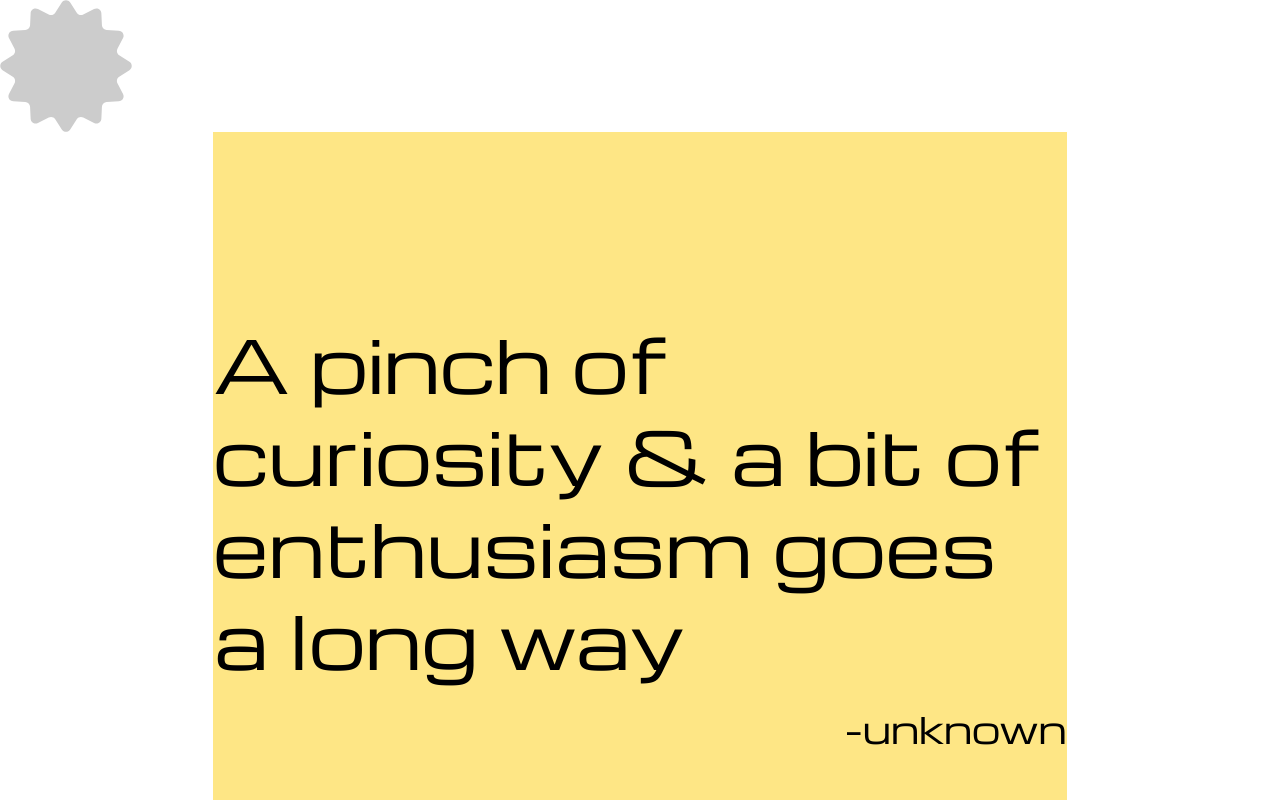
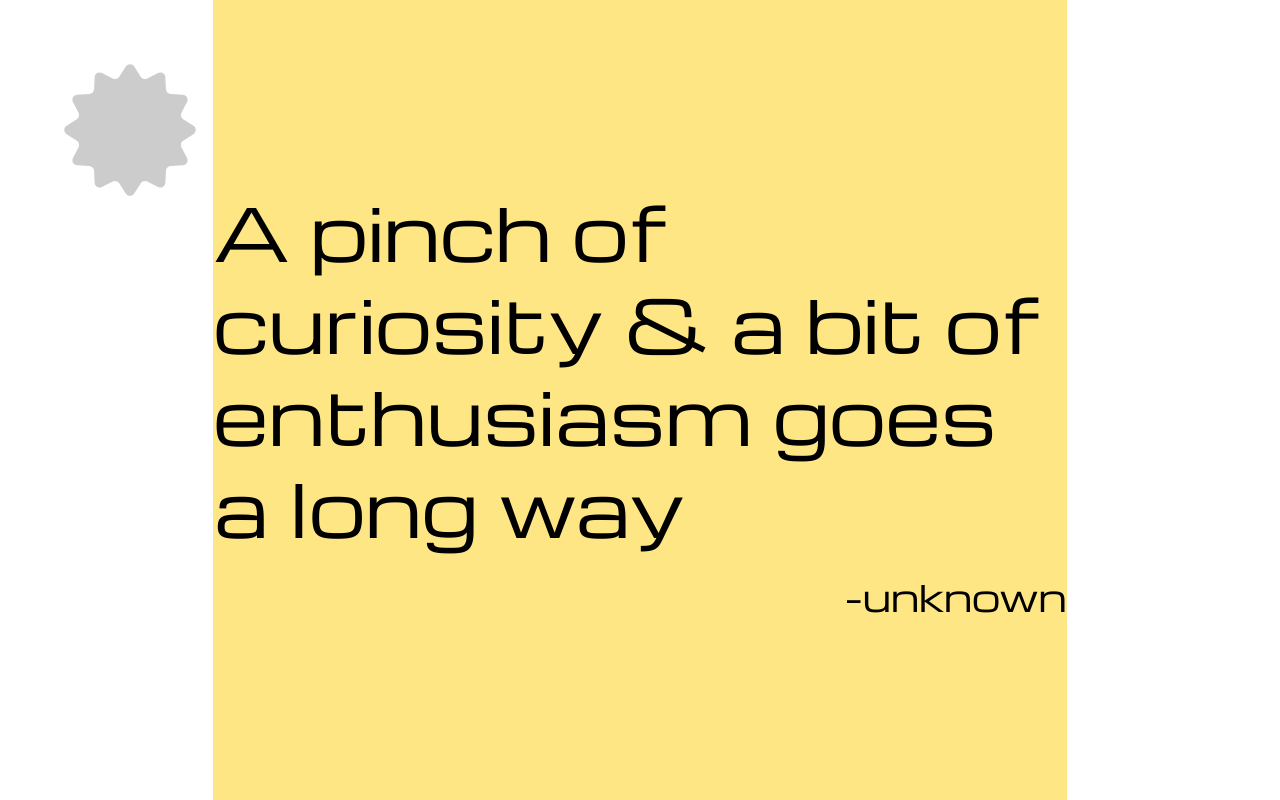
Before and after one commit to johnsonbhaskaran/Portfolio, a React (Vite) app: page / in a window 1280 px wide. Shown: the top 800 px of the page. Built offline with nearby package versions, Linux system fonts and the light colour scheme.

Commit message:
Done: theme switcher toggle completed

```diff
--- a/src/components/Sun.jsx
+++ b/src/components/Sun.jsx
@@ -5,7 +5,8 @@ import SunOFF from "../assets/Sun-OFF.svg";
 const Sun = () => {
   const [darkmode, setDarkmode] = useState(false);
   return (
-    <div className='top-0 left-0 z-20 sticky size-16 sm:size-full'>
+    <div className='top-4 md:top-16 left-4 md:left-16 fixed'>
+      <div className='size-16 sm:size-full'>
         {darkmode ? (
           <img
             onClick={() => setDarkmode(!darkmode)}
@@ -22,6 +23,7 @@ const Sun = () => {
           />
         )}
       </div>
+    </div>
   );
 };
 export default Sun;
```
Lines whose indentation alone changed are shown as unchanged.
